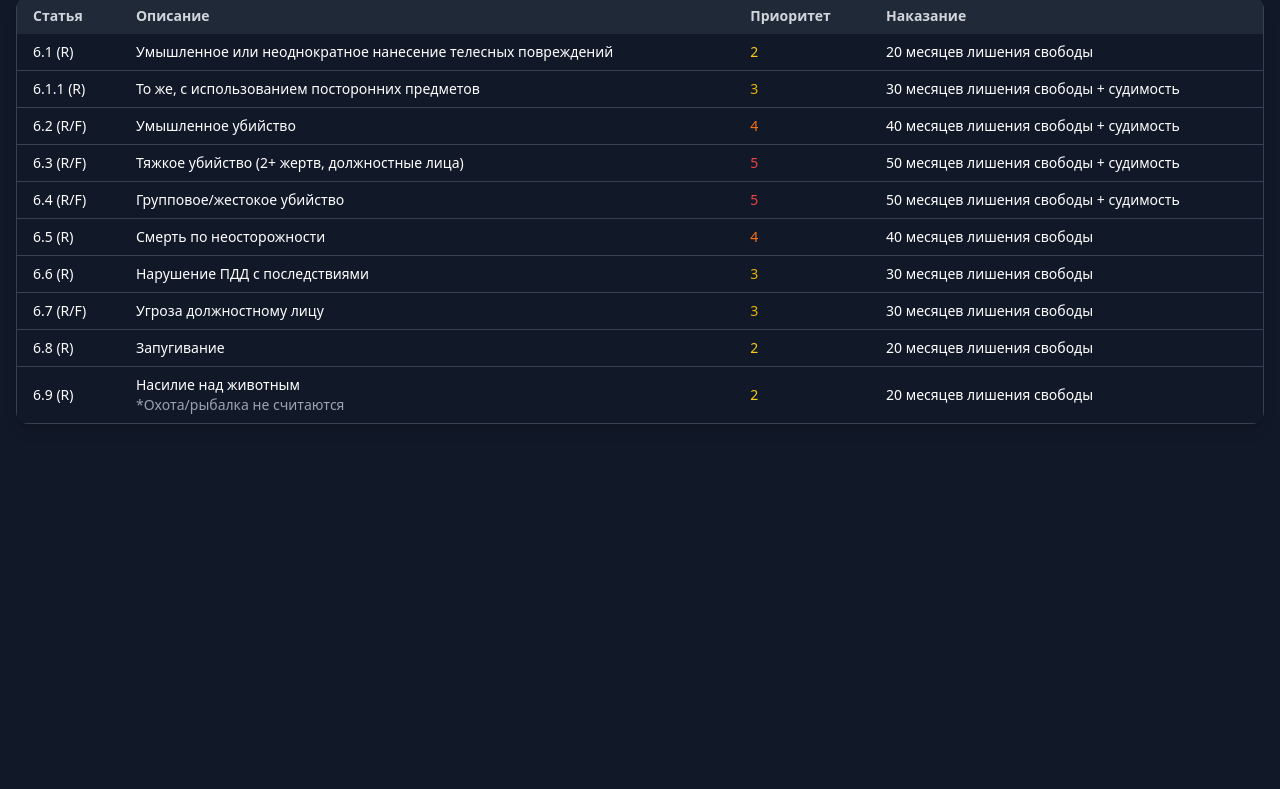
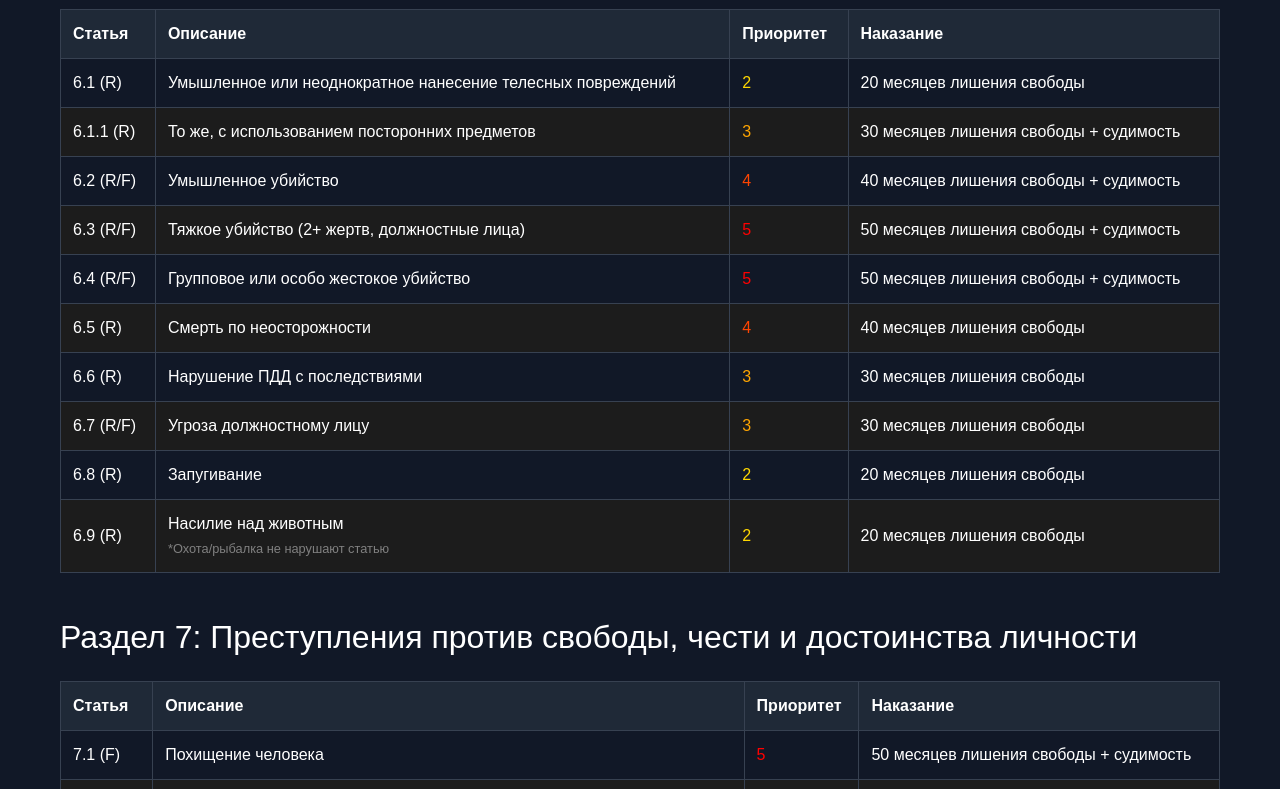
Before and after one commit to stw1zze/LA-by-DuhovFamQ, a plain HTML site: page index.html in a window 1280 px wide. Shown: the part 79-868 px from the top of the page. Before the commit the page ends 800 px from the top, so only its background shows below. Drawn offline with nearby package versions, Linux system fonts and the light colour scheme.

Commit message:
Update index.html

```diff
--- a/index.html
+++ b/index.html
@@ -1,89 +1,66 @@
 <!DOCTYPE html>
-<html lang="ru" class="dark">
+<html lang="ru">
 <head>
   <meta charset="UTF-8" />
   <meta name="viewport" content="width=device-width, initial-scale=1.0" />
-  <title>Уголовный Кодекс | Раздел 6</title>
+  <title>Уголовный Кодекс | Главы 6 и 7</title>
   <script src="https://cdn.tailwindcss.com"></script>
+  <style>
+    body { background-color: #111827; color: white; font-family: sans-serif; }
+    table { width: 100%; border-collapse: collapse; }
+    th, td { padding: 12px; border: 1px solid #374151; text-align: left; }
+    th { background-color: #1f2937; }
+    tr:nth-child(even) { background-color: #1c1c1c; }
+    tr:hover { background-color: #2d2d2d; }
+  </style>
 </head>
-<body class="bg-gray-900 text-white min-h-screen font-sans p-4">
-  <div class="max-w-7xl mx-auto">
-    <h1 class="text-3xl font-bold mb-6">Раздел 6: Преступления против жизни и здоровья</h1>
+<body>
+  <div style="max-width: 1200px; margin: auto; padding: 20px;">
+    <h1 style="font-size: 2rem; margin-bottom: 20px;">Раздел 6: Преступления против жизни и здоровья</h1>
+    <table>
+      <thead>
+        <tr>
+          <th>Статья</th>
+          <th>Описание</th>
+          <th>Приоритет</th>
+          <th>Наказание</th>
+        </tr>
+      </thead>
+      <tbody>
+        <!-- Глава 6 -->
+        <tr><td>6.1 (R)</td><td>Умышленное или неоднократное нанесение телесных повреждений</td><td style="color: gold;">2</td><td>20 месяцев лишения свободы</td></tr>
+        <tr><td>6.1.1 (R)</td><td>То же, с использованием посторонних предметов</td><td style="color: orange;">3</td><td>30 месяцев лишения свободы + судимость</td></tr>
+        <tr><td>6.2 (R/F)</td><td>Умышленное убийство</td><td style="color: orangered;">4</td><td>40 месяцев лишения свободы + судимость</td></tr>
+        <tr><td>6.3 (R/F)</td><td>Тяжкое убийство (2+ жертв, должностные лица)</td><td style="color: red;">5</td><td>50 месяцев лишения свободы + судимость</td></tr>
+        <tr><td>6.4 (R/F)</td><td>Групповое или особо жестокое убийство</td><td style="color: red;">5</td><td>50 месяцев лишения свободы + судимость</td></tr>
+        <tr><td>6.5 (R)</td><td>Смерть по неосторожности</td><td style="color: orangered;">4</td><td>40 месяцев лишения свободы</td></tr>
+        <tr><td>6.6 (R)</td><td>Нарушение ПДД с последствиями</td><td style="color: orange;">3</td><td>30 месяцев лишения свободы</td></tr>
+        <tr><td>6.7 (R/F)</td><td>Угроза должностному лицу</td><td style="color: orange;">3</td><td>30 месяцев лишения свободы</td></tr>
+        <tr><td>6.8 (R)</td><td>Запугивание</td><td style="color: gold;">2</td><td>20 месяцев лишения свободы</td></tr>
+        <tr><td>6.9 (R)</td><td>Насилие над животным <br><small style="color: gray;">*Охота/рыбалка не нарушают статью</small></td><td style="color: gold;">2</td><td>20 месяцев лишения свободы</td></tr>
+      </tbody>
+    </table>
 
-    <div class="overflow-auto rounded-xl shadow-lg">
-      <table class="min-w-full text-sm text-left text-white border border-gray-700">
-        <thead class="bg-gray-800 text-gray-300">
-          <tr>
-            <th class="px-4 py-2">Статья</th>
-            <th class="px-4 py-2">Описание</th>
-            <th class="px-4 py-2">Приоритет</th>
-            <th class="px-4 py-2">Наказание</th>
-          </tr>
-        </thead>
-        <tbody class="divide-y divide-gray-700">
-          <tr class="hover:bg-gray-800">
-            <td class="px-4 py-2">6.1 (R)</td>
-            <td class="px-4 py-2">Умышленное или неоднократное нанесение телесных повреждений</td>
-            <td class="px-4 py-2 text-yellow-400">2</td>
-            <td class="px-4 py-2">20 месяцев лишения свободы</td>
-          </tr>
-          <tr class="hover:bg-gray-800">
-            <td class="px-4 py-2">6.1.1 (R)</td>
-            <td class="px-4 py-2">То же, с использованием посторонних предметов</td>
-            <td class="px-4 py-2 text-yellow-500">3</td>
-            <td class="px-4 py-2">30 месяцев лишения свободы + судимость</td>
-          </tr>
-          <tr class="hover:bg-gray-800">
-            <td class="px-4 py-2">6.2 (R/F)</td>
-            <td class="px-4 py-2">Умышленное убийство</td>
-            <td class="px-4 py-2 text-orange-500">4</td>
-            <td class="px-4 py-2">40 месяцев лишения свободы + судимость</td>
-          </tr>
-          <tr class="hover:bg-gray-800">
-            <td class="px-4 py-2">6.3 (R/F)</td>
-            <td class="px-4 py-2">Тяжкое убийство (2+ жертв, должностные лица)</td>
-            <td class="px-4 py-2 text-red-500">5</td>
-            <td class="px-4 py-2">50 месяцев лишения свободы + судимость</td>
-          </tr>
-          <tr class="hover:bg-gray-800">
-            <td class="px-4 py-2">6.4 (R/F)</td>
-            <td class="px-4 py-2">Групповое/жестокое убийство</td>
-            <td class="px-4 py-2 text-red-500">5</td>
-            <td class="px-4 py-2">50 месяцев лишения свободы + судимость</td>
-          </tr>
-          <tr class="hover:bg-gray-800">
-            <td class="px-4 py-2">6.5 (R)</td>
-            <td class="px-4 py-2">Смерть по неосторожности</td>
-            <td class="px-4 py-2 text-orange-500">4</td>
-            <td class="px-4 py-2">40 месяцев лишения свободы</td>
-          </tr>
-          <tr class="hover:bg-gray-800">
-            <td class="px-4 py-2">6.6 (R)</td>
-            <td class="px-4 py-2">Нарушение ПДД с последствиями</td>
-            <td class="px-4 py-2 text-yellow-500">3</td>
-            <td class="px-4 py-2">30 месяцев лишения свободы</td>
-          </tr>
-          <tr class="hover:bg-gray-800">
-            <td class="px-4 py-2">6.7 (R/F)</td>
-            <td class="px-4 py-2">Угроза должностному лицу</td>
-            <td class="px-4 py-2 text-yellow-500">3</td>
-            <td class="px-4 py-2">30 месяцев лишения свободы</td>
-          </tr>
-          <tr class="hover:bg-gray-800">
-            <td class="px-4 py-2">6.8 (R)</td>
-            <td class="px-4 py-2">Запугивание</td>
-            <td class="px-4 py-2 text-yellow-400">2</td>
-            <td class="px-4 py-2">20 месяцев лишения свободы</td>
-          </tr>
-          <tr class="hover:bg-gray-800">
-            <td class="px-4 py-2">6.9 (R)</td>
-            <td class="px-4 py-2">Насилие над животным <br><span class="text-sm text-gray-400">*Охота/рыбалка не считаются</span></td>
-            <td class="px-4 py-2 text-yellow-400">2</td>
-            <td class="px-4 py-2">20 месяцев лишения свободы</td>
-          </tr>
-        </tbody>
-      </table>
-    </div>
+    <!-- Глава 7 -->
+    <h1 style="font-size: 2rem; margin: 40px 0 20px;">Раздел 7: Преступления против свободы, чести и достоинства личности</h1>
+    <table>
+      <thead>
+        <tr>
+          <th>Статья</th>
+          <th>Описание</th>
+          <th>Приоритет</th>
+          <th>Наказание</th>
+        </tr>
+      </thead>
+      <tbody>
+        <tr><td>7.1 (F)</td><td>Похищение человека</td><td style="color: red;">5</td><td>50 месяцев лишения свободы + судимость</td></tr>
+        <tr><td>7.2 (R)</td><td>Клевета в СМИ, публичных выступлениях, с использованием должности</td><td style="color: gold;">2</td><td>20 месяцев лишения свободы</td></tr>
+        <tr><td>7.3 (R)</td><td>Клевета с обвинением в преступлении</td><td style="color: orange;">3</td><td>30 месяцев лишения свободы</td></tr>
+        <tr><td>7.4 (R)</td><td>Оскорбление через СМИ, нарушение закона о журналистике</td><td style="color: gold;">2</td><td>20 месяцев лишения свободы</td></tr>
+        <tr><td>7.5 (R)</td><td>Возбуждение ненависти/вражды</td><td style="color: orange;">3</td><td>30 месяцев лишения свободы</td></tr>
+        <tr><td>7.6 (R/F)</td><td>То же, совершено представителем власти</td><td style="color: orange;">3</td><td>30 месяцев лишения свободы + судимость</td></tr>
+      </tbody>
+    </table>
   </div>
 </body>
 </html>
```
